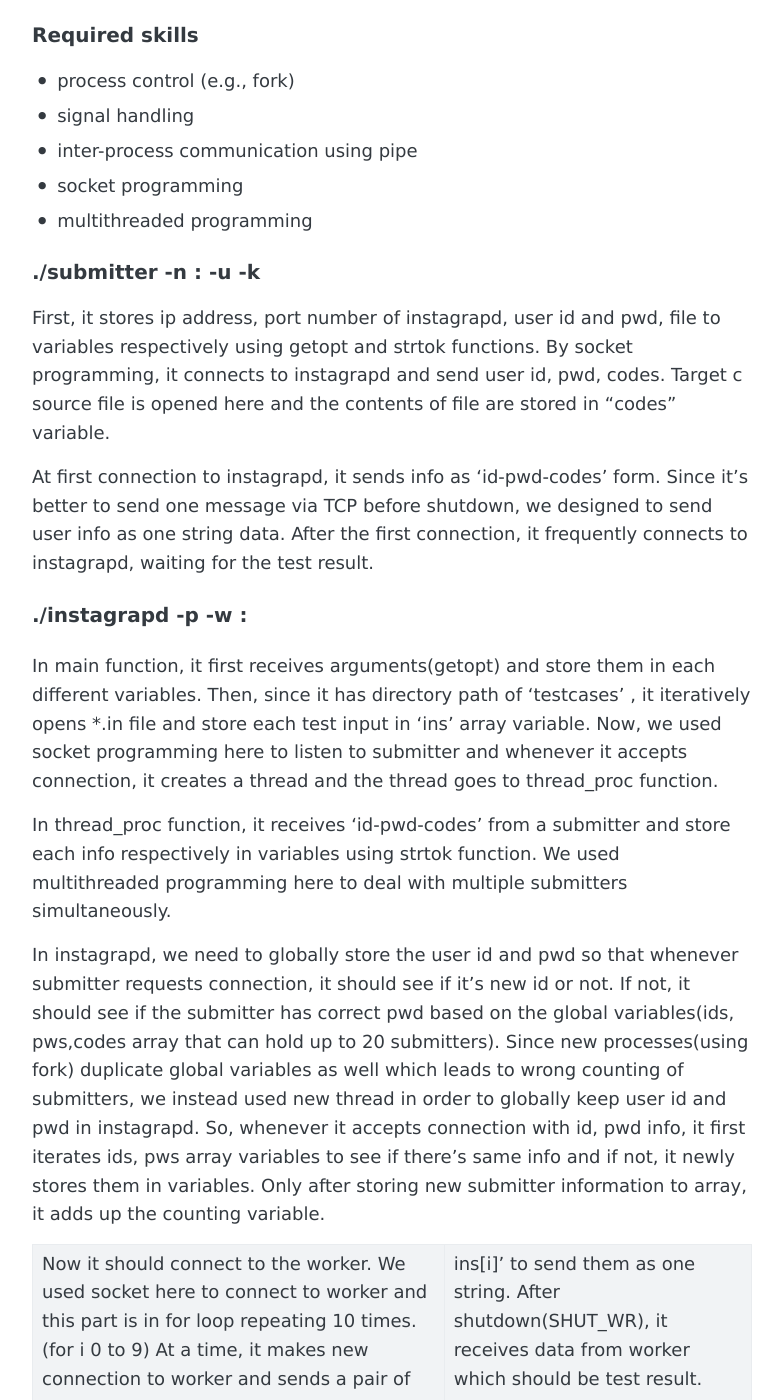
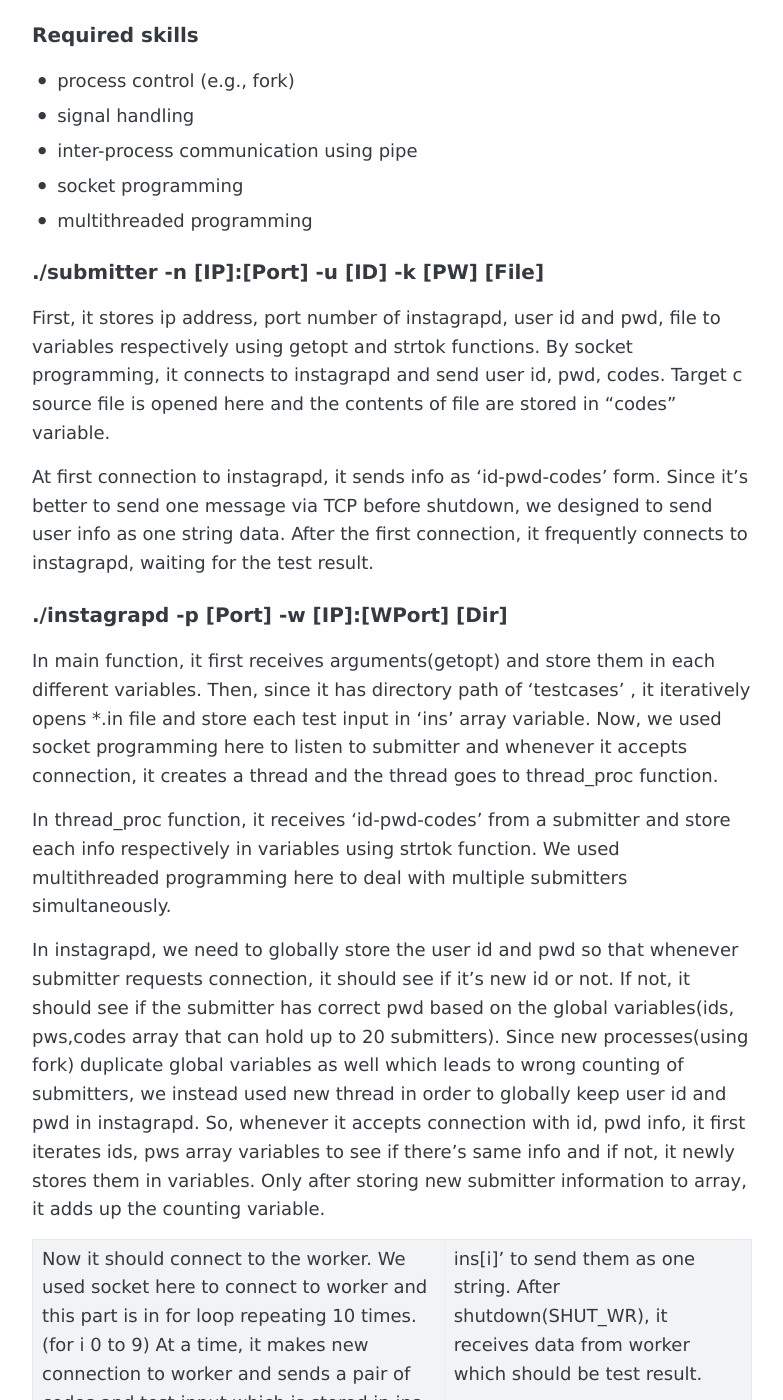
Before and after one commit to sihyungyou/sihyungyou.github.io, a Jekyll site: the page built from _posts/2019-07-02-os-pa2.md, in a window 1280 px wide and 1400 px high, scrolled down 826 px. Shown: the whole window, without its empty margins (248-1031 px from the left). Built offline with Jekyll 4.4.1, drawn with Linux system fonts in a browser that asks for light colours; some of the changed text lies outside the part shown.

Commit message:
fixed typo pa2

```diff
--- a/_posts/2019-07-02-os-pa2.md
+++ b/_posts/2019-07-02-os-pa2.md
@@ -22,12 +22,12 @@ comments: true
 * socket programming
 * multithreaded programming
 
-### ./submitter -n <IP>:<Port> -u <ID> -k <PW> <File>
+### ./submitter -n [IP]:[Port] -u [ID] -k [PW] [File]
 First, it stores ip address, port number of instagrapd, user id and pwd, file to variables respectively using getopt and strtok functions. By socket programming, it connects to instagrapd and send user id, pwd, codes. Target c source file is opened here and the contents of file are stored in "codes" variable.
 
 At first connection to instagrapd, it sends info as ‘id-pwd-codes’ form. Since it’s better to send one message via TCP before shutdown, we designed to send user info as one string data. After the first connection, it frequently connects to instagrapd, waiting for the test result.
 
-### ./instagrapd -p <Port> -w <IP>:<WPort> <Dir>
+### ./instagrapd -p [Port] -w [IP]:[WPort] [Dir]
 In main function, it first receives arguments(getopt) and store them in each different variables. Then, since it has directory path of ‘testcases’ , it iteratively opens *.in file and store each test input in ‘ins’ array variable.  Now, we used socket programming here to listen to submitter and whenever it accepts connection, it creates a thread and the thread goes to thread_proc function.
 
 In thread_proc function, it receives ‘id-pwd-codes’ from a submitter and store each info respectively in variables using strtok function. We used multithreaded programming here to deal with multiple submitters simultaneously.
@@ -36,7 +36,7 @@ In instagrapd, we need to globally store the user id  and pwd so that whenever s
 
 Now it should connect to the worker. We used socket here to connect to worker and this part is in for loop repeating 10 times.(for i 0 to 9) At a time, it makes new connection to worker and sends a pair of codes and test input which is stored in ins variable(ins[i]).  The form is ‘codes[i]|ins[i]’ to send them as one string. After shutdown(SHUT_WR), it receives data from worker which should be test result.
 
-### ./worker -p <Port>
+### ./worker -p [Port]
 First, the worker also parse the arguments which comes in form of “-p <Port>” which is for listening port for instagrapd. Once the connection between instagrapd is successfully made, it will fork the process from main. In child process, worker accepts the data from instagrapd in form of "codes|testinput" as a pair for ten times. Using strtok, properly slice the strings into codes part and testing input part. Extract the code as “output.c” file for gcc compile later, and testing input to “testcase.txt” for retrieving from file and use as standard input for compiled output.c. Now, using system() function which conducts fork and execl procedure to compile the output.c file.
 
 The main function of worker now starts, pipe redirection. First, create two pipes. Redirect standard input to textcase.txt file using dup2(pipes[0], 0).  After that, redirect standard output pipe to output.out using dup2(pipes[1], 1). Now when worker compile output.c file, it will accept standard input from reading testcase.txt, not keyboard. Also it will print standard output not to monitor but to output.out file.
```
